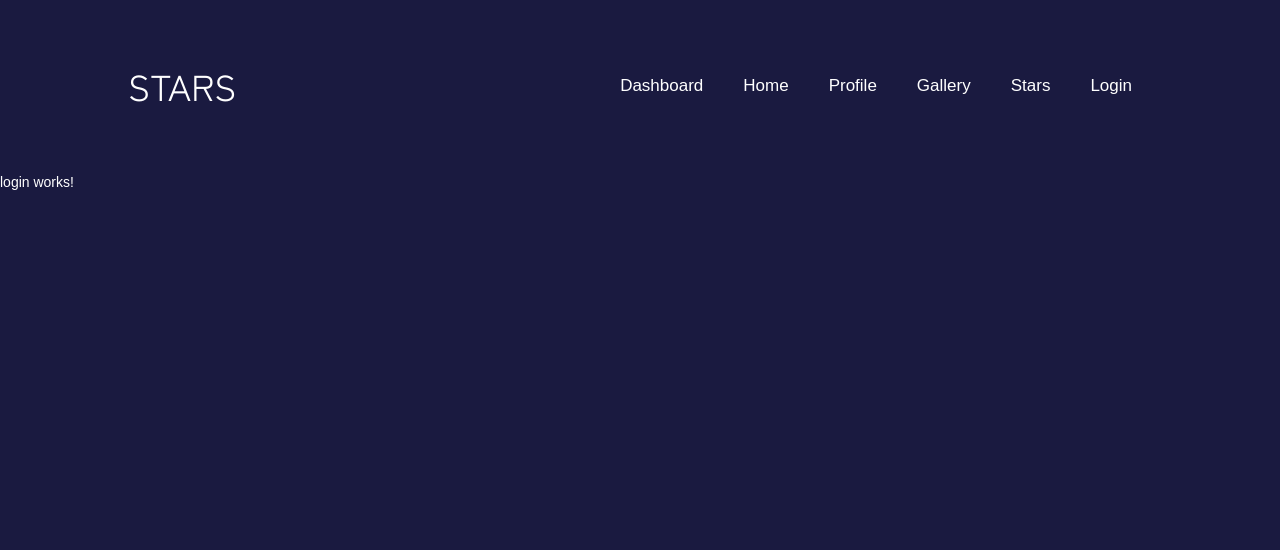
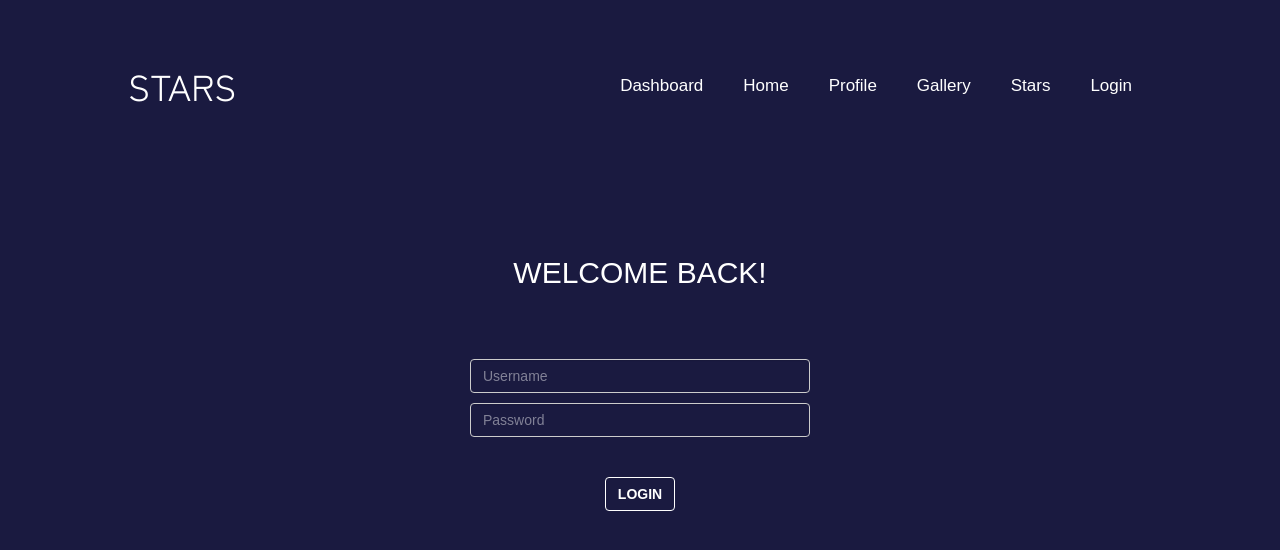
Before and after one commit to metardn/my-app, an Angular app: page /login in a window 1280 px wide. Shown: the top 550 px of the page. Built offline with nearby package versions, Linux system fonts and the light colour scheme; a web font is replaced by a local one.

Commit message:
init dashboard page

```diff
--- a/src/app/app-routing.module.ts
+++ b/src/app/app-routing.module.ts
@@ -18,6 +18,9 @@ const routes: Routes = [
   path: 'login', loadChildren: () => import('./user/login/login.module').then( m => m.LoginModule )
 },
 {
+  path: 'dashboard', loadChildren: () => import('./dashboard/dashboard.module').then( m => m.DashboardModule )
+},
+{
   path: '',redirectTo:'home', pathMatch:'full'
 }
 
--- a/src/app/app.component.html
+++ b/src/app/app.component.html
@@ -2,7 +2,7 @@
   <nav>
     <h1>{{ 'Stars' | uppercase }}</h1>
     <ul>
-      <li><a routerLink="/"> Dashboard </a></li>
+      <li><a routerLink="/dashboard"> Dashboard </a></li>
       <li><a routerLink="/home"> Home </a></li>
       <li><a routerLink="/profile"> Profile </a></li>
       <li><a routerLink="/gallery"> Gallery </a></li>
--- /dev/null
+++ b/src/app/dashboard/dashboard-routing.module.ts
@@ -0,0 +1,11 @@
+import { NgModule } from '@angular/core';
+import { RouterModule, Routes } from '@angular/router';
+import { DashboardComponent } from './dashboard.component';
+
+const routes: Routes = [{ path: '', component: DashboardComponent }];
+
+@NgModule({
+  imports: [RouterModule.forChild(routes)],
+  exports: [RouterModule]
+})
+export class DashboardRoutingModule { }
--- /dev/null
+++ b/src/app/dashboard/dashboard.component.html
@@ -0,0 +1 @@
+<p>dashboard works!</p>
--- /dev/null
+++ b/src/app/dashboard/dashboard.component.ts
@@ -0,0 +1,15 @@
+import { Component, OnInit } from '@angular/core';
+
+@Component({
+  selector: 'app-dashboard',
+  templateUrl: './dashboard.component.html',
+  styleUrls: ['./dashboard.component.css']
+})
+export class DashboardComponent implements OnInit {
+
+  constructor() { }
+
+  ngOnInit(): void {
+  }
+
+}
--- /dev/null
+++ b/src/app/user/login/auth.service.ts
@@ -0,0 +1,16 @@
+import { Injectable } from '@angular/core';
+import { HttpClient } from '@angular/common/http';
+
+@Injectable({
+  providedIn: 'root'
+})
+export class AuthService {
+  private url = "https://dummyjson.com/auth/login";
+
+  constructor(private http: HttpClient) { }
+
+  loginUser (user: any) {
+    return this.http.post<any>(this.url, user)
+  }
+
+}
--- a/src/app/user/login/login.component.css
+++ b/src/app/user/login/login.component.css
@@ -0,0 +1,32 @@
+.login-card {
+    padding-top: 5%;
+    max-width: 400px;
+    text-align: center;
+    margin: 0 auto;
+}
+
+input {
+    background-color: rgb(26, 26, 64);
+    color: white;
+}
+
+input:focus {
+    background-color: rgb(40, 40, 98);
+    color: white;
+}
+
+::placeholder {
+    color: rgba(255, 255, 255, 0.45);
+}
+
+button {
+    background-color: rgb(26, 26, 64);
+    border-color: white;
+    color: white;
+}
+
+button:hover {
+    background-color: white;
+    color: rgb(26, 26, 64);
+    transition: .3s;
+}
--- a/src/app/user/login/login.component.html
+++ b/src/app/user/login/login.component.html
@@ -1 +1,10 @@
-<p>login works!</p>
+<div class="">
+  <div class="login-card">
+    <h2 class="mb-5">WELCOME BACK!</h2>
+    <form class="mt-5 p-5">
+      <input class="form-control my-3" placeholder="Username">
+      <input class="form-control my-3" placeholder="Password">
+      <button class="btn font-weight-bold mt-5">LOGIN</button>
+    </form>
+  </div>
+</div>
--- a/src/app/user/login/login.component.ts
+++ b/src/app/user/login/login.component.ts
@@ -1,4 +1,5 @@
 import { Component, OnInit } from '@angular/core';
+import { AuthService } from './auth.service';
 
 @Component({
   selector: 'app-login',
@@ -6,10 +7,19 @@ import { Component, OnInit } from '@angular/core';
   styleUrls: ['./login.component.css']
 })
 export class LoginComponent implements OnInit {
+  loginUserData = {}
 
-  constructor() { }
+  constructor(private auth: AuthService) { }
 
   ngOnInit(): void {
   }
 
+  loginUser() {
+    this.auth.loginUser(this.loginUserData)
+    .subscribe (
+      res => console.log(res),
+      err => console.log(err)
+    )
+  }
+
 }
```
Also changed, not shown: src/app/dashboard/dashboard.module.ts (added, +16 -0 lines), src/app/dashboard/dashboard.component.css (added), 2 other files (tests, documents, lock files or other folders).
